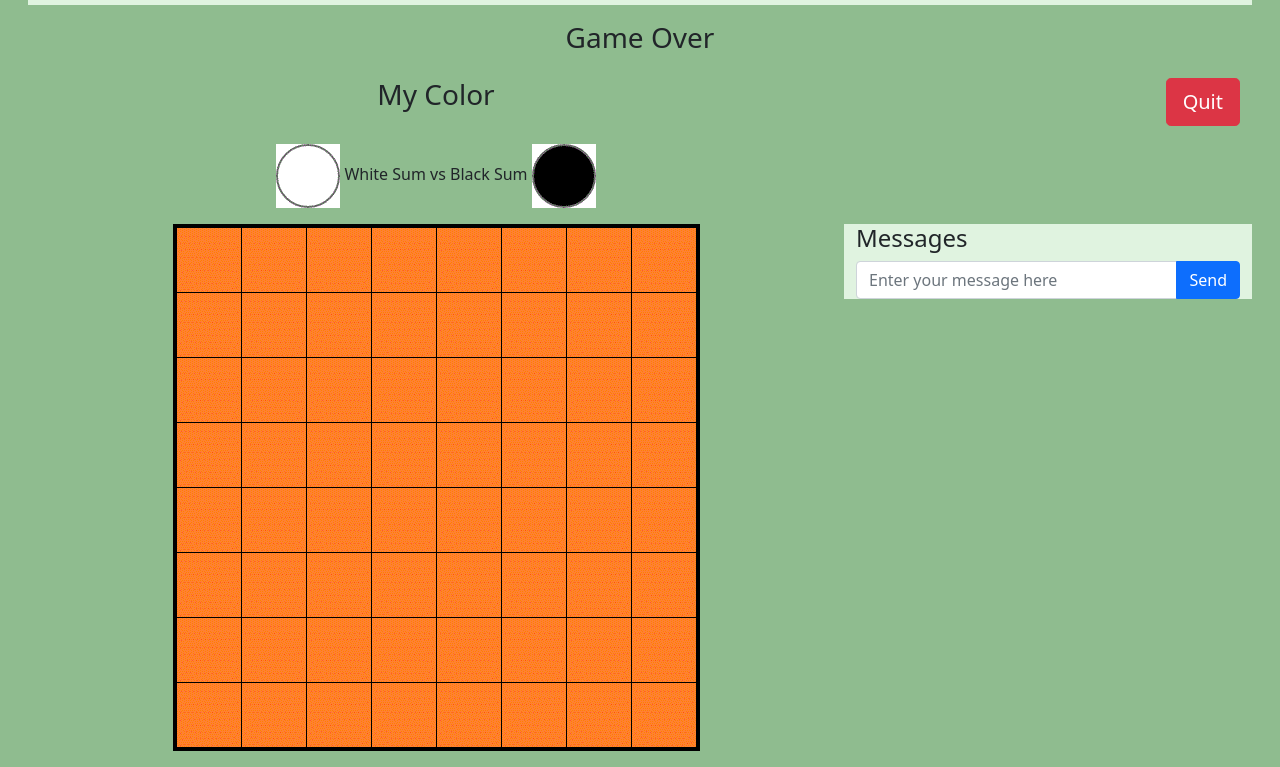
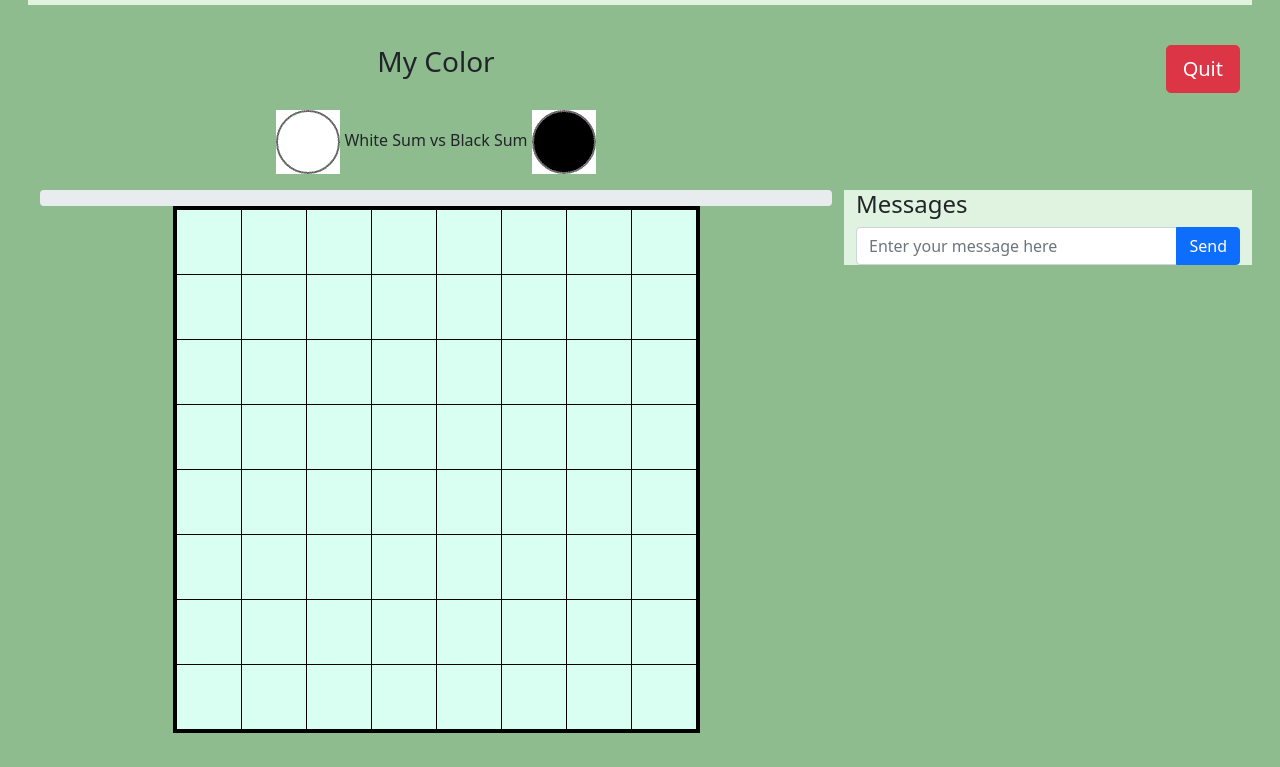
Before and after one commit to halisaurusRex/reversi-hali, a website: page public/game.html in a window 1280 px wide. Shown: the part 53-820 px from the top of the page. Drawn offline with nearby package versions, Linux system fonts and the light colour scheme; no server answers.

Commit message:
End Week 10

```diff
--- a/public/game.html
+++ b/public/game.html
@@ -19,7 +19,7 @@
 
       <div class="row m-3">
         <div class="col text-center">
-           <h3 id="game_over">Game Over</h3>
+           <h3 id="game_over"></h3>
         </div>
       </div>
       <div class="row m-3">
@@ -40,86 +40,90 @@
         <div clas="col">
           <div class="row align-items-start justify-content-center">
             <div class="col-md-8 table-responsive">
+              <div class="progress">
+                <div id="elapsed" class="progess-bar progress-bar-animated progress-bar-striped bg-success" role="progressbar" style="width:0%;" aria-valuenow="0" aria-valuemin="0" aria-valuemax="100">
+                </div>
+              </div>
               <table id="game-board" class="mx-auto w-auto">
                 <tr>
-                  <td id="0_0"><img class="img-fluid" src="assets/images/error.gif" alt="error" /></td>
-                  <td id="0_1"><img class="img-fluid" src="assets/images/error.gif" alt="error" /></td>
-                  <td id="0_2"><img class="img-fluid" src="assets/images/error.gif" alt="error" /></td>
-                  <td id="0_3"><img class="img-fluid" src="assets/images/error.gif" alt="error" /></td>
-                  <td id="0_4"><img class="img-fluid" src="assets/images/error.gif" alt="error" /></td>
-                  <td id="0_5"><img class="img-fluid" src="assets/images/error.gif" alt="error" /></td>
-                  <td id="0_6"><img class="img-fluid" src="assets/images/error.gif" alt="error" /></td>
-                  <td id="0_7"><img class="img-fluid" src="assets/images/error.gif" alt="error" /></td>
+                  <td id="0_0"><img class="img-fluid" src="assets/images/empty.gif" alt="empty" /></td>
+                  <td id="0_1"><img class="img-fluid" src="assets/images/empty.gif" alt="empty" /></td>
+                  <td id="0_2"><img class="img-fluid" src="assets/images/empty.gif" alt="empty" /></td>
+                  <td id="0_3"><img class="img-fluid" src="assets/images/empty.gif" alt="empty" /></td>
+                  <td id="0_4"><img class="img-fluid" src="assets/images/empty.gif" alt="empty" /></td>
+                  <td id="0_5"><img class="img-fluid" src="assets/images/empty.gif" alt="empty" /></td>
+                  <td id="0_6"><img class="img-fluid" src="assets/images/empty.gif" alt="empty" /></td>
+                  <td id="0_7"><img class="img-fluid" src="assets/images/empty.gif" alt="empty" /></td>
                 </tr>
                 <tr>
-                  <td id="1_0"><img class="img-fluid" src="assets/images/error.gif" alt="error" /></td>
-                  <td id="1_1"><img class="img-fluid" src="assets/images/error.gif" alt="error" /></td>
-                  <td id="1_2"><img class="img-fluid" src="assets/images/error.gif" alt="error" /></td>
-                  <td id="1_3"><img class="img-fluid" src="assets/images/error.gif" alt="error" /></td>
-                  <td id="1_4"><img class="img-fluid" src="assets/images/error.gif" alt="error" /></td>
-                  <td id="1_5"><img class="img-fluid" src="assets/images/error.gif" alt="error" /></td>
-                  <td id="1_6"><img class="img-fluid" src="assets/images/error.gif" alt="error" /></td>
-                  <td id="1_7"><img class="img-fluid" src="assets/images/error.gif" alt="error" /></td>
+                  <td id="1_0"><img class="img-fluid" src="assets/images/empty.gif" alt="empty" /></td>
+                  <td id="1_1"><img class="img-fluid" src="assets/images/empty.gif" alt="empty" /></td>
+                  <td id="1_2"><img class="img-fluid" src="assets/images/empty.gif" alt="empty" /></td>
+                  <td id="1_3"><img class="img-fluid" src="assets/images/empty.gif" alt="empty" /></td>
+                  <td id="1_4"><img class="img-fluid" src="assets/images/empty.gif" alt="empty" /></td>
+                  <td id="1_5"><img class="img-fluid" src="assets/images/empty.gif" alt="empty" /></td>
+                  <td id="1_6"><img class="img-fluid" src="assets/images/empty.gif" alt="empty" /></td>
+                  <td id="1_7"><img class="img-fluid" src="assets/images/empty.gif" alt="empty" /></td>
                 </tr>
                 <tr>
-                  <td id="2_0"><img class="img-fluid" src="assets/images/error.gif" alt="error" /></td>
-                  <td id="2_1"><img class="img-fluid" src="assets/images/error.gif" alt="error" /></td>
-                  <td id="2_2"><img class="img-fluid" src="assets/images/error.gif" alt="error" /></td>
-                  <td id="2_3"><img class="img-fluid" src="assets/images/error.gif" alt="error" /></td>
-                  <td id="2_4"><img class="img-fluid" src="assets/images/error.gif" alt="error" /></td>
-                  <td id="2_5"><img class="img-fluid" src="assets/images/error.gif" alt="error" /></td>
-                  <td id="2_6"><img class="img-fluid" src="assets/images/error.gif" alt="error" /></td>
-                  <td id="2_7"><img class="img-fluid" src="assets/images/error.gif" alt="error" /></td>
+                  <td id="2_0"><img class="img-fluid" src="assets/images/empty.gif" alt="empty" /></td>
+                  <td id="2_1"><img class="img-fluid" src="assets/images/empty.gif" alt="empty" /></td>
+                  <td id="2_2"><img class="img-fluid" src="assets/images/empty.gif" alt="empty" /></td>
+                  <td id="2_3"><img class="img-fluid" src="assets/images/empty.gif" alt="empty" /></td>
+                  <td id="2_4"><img class="img-fluid" src="assets/images/empty.gif" alt="empty" /></td>
+                  <td id="2_5"><img class="img-fluid" src="assets/images/empty.gif" alt="empty" /></td>
+                  <td id="2_6"><img class="img-fluid" src="assets/images/empty.gif" alt="empty" /></td>
+                  <td id="2_7"><img class="img-fluid" src="assets/images/empty.gif" alt="empty" /></td>
                 </tr>
                 <tr>
-                  <td id="3_0"><img class="img-fluid" src="assets/images/error.gif" alt="error" /></td>
-                  <td id="3_1"><img class="img-fluid" src="assets/images/error.gif" alt="error" /></td>
-                  <td id="3_2"><img class="img-fluid" src="assets/images/error.gif" alt="error" /></td>
-                  <td id="3_3"><img class="img-fluid" src="assets/images/error.gif" alt="error" /></td>
-                  <td id="3_4"><img class="img-fluid" src="assets/images/error.gif" alt="error" /></td>
-                  <td id="3_5"><img class="img-fluid" src="assets/images/error.gif" alt="error" /></td>
-                  <td id="3_6"><img class="img-fluid" src="assets/images/error.gif" alt="error" /></td>
-                  <td id="3_7"><img class="img-fluid" src="assets/images/error.gif" alt="error" /></td>
+                  <td id="3_0"><img class="img-fluid" src="assets/images/empty.gif" alt="empty" /></td>
+                  <td id="3_1"><img class="img-fluid" src="assets/images/empty.gif" alt="empty" /></td>
+                  <td id="3_2"><img class="img-fluid" src="assets/images/empty.gif" alt="empty" /></td>
+                  <td id="3_3"><img class="img-fluid" src="assets/images/empty.gif" alt="empty" /></td>
+                  <td id="3_4"><img class="img-fluid" src="assets/images/empty.gif" alt="empty" /></td>
+                  <td id="3_5"><img class="img-fluid" src="assets/images/empty.gif" alt="empty" /></td>
+                  <td id="3_6"><img class="img-fluid" src="assets/images/empty.gif" alt="empty" /></td>
+                  <td id="3_7"><img class="img-fluid" src="assets/images/empty.gif" alt="empty" /></td>
                 </tr>
                 <tr>
-                  <td id="4_0"><img class="img-fluid" src="assets/images/error.gif" alt="error" /></td>
-                  <td id="4_1"><img class="img-fluid" src="assets/images/error.gif" alt="error" /></td>
-                  <td id="4_2"><img class="img-fluid" src="assets/images/error.gif" alt="error" /></td>
-                  <td id="4_3"><img class="img-fluid" src="assets/images/error.gif" alt="error" /></td>
-                  <td id="4_4"><img class="img-fluid" src="assets/images/error.gif" alt="error" /></td>
-                  <td id="4_5"><img class="img-fluid" src="assets/images/error.gif" alt="error" /></td>
-                  <td id="4_6"><img class="img-fluid" src="assets/images/error.gif" alt="error" /></td>
-                  <td id="4_7"><img class="img-fluid" src="assets/images/error.gif" alt="error" /></td>
+                  <td id="4_0"><img class="img-fluid" src="assets/images/empty.gif" alt="empty" /></td>
+                  <td id="4_1"><img class="img-fluid" src="assets/images/empty.gif" alt="empty" /></td>
+                  <td id="4_2"><img class="img-fluid" src="assets/images/empty.gif" alt="empty" /></td>
+                  <td id="4_3"><img class="img-fluid" src="assets/images/empty.gif" alt="empty" /></td>
+                  <td id="4_4"><img class="img-fluid" src="assets/images/empty.gif" alt="empty" /></td>
+                  <td id="4_5"><img class="img-fluid" src="assets/images/empty.gif" alt="empty" /></td>
+                  <td id="4_6"><img class="img-fluid" src="assets/images/empty.gif" alt="empty" /></td>
+                  <td id="4_7"><img class="img-fluid" src="assets/images/empty.gif" alt="empty" /></td>
                 </tr>
                 <tr>
-                  <td id="5_0"><img class="img-fluid" src="assets/images/error.gif" alt="error" /></td>
-                  <td id="5_1"><img class="img-fluid" src="assets/images/error.gif" alt="error" /></td>
-                  <td id="5_2"><img class="img-fluid" src="assets/images/error.gif" alt="error" /></td>
-                  <td id="5_3"><img class="img-fluid" src="assets/images/error.gif" alt="error" /></td>
-                  <td id="5_4"><img class="img-fluid" src="assets/images/error.gif" alt="error" /></td>
-                  <td id="5_5"><img class="img-fluid" src="assets/images/error.gif" alt="error" /></td>
-                  <td id="5_6"><img class="img-fluid" src="assets/images/error.gif" alt="error" /></td>
-                  <td id="5_7"><img class="img-fluid" src="assets/images/error.gif" alt="error" /></td>
+                  <td id="5_0"><img class="img-fluid" src="assets/images/empty.gif" alt="empty" /></td>
+                  <td id="5_1"><img class="img-fluid" src="assets/images/empty.gif" alt="empty" /></td>
+                  <td id="5_2"><img class="img-fluid" src="assets/images/empty.gif" alt="empty" /></td>
+                  <td id="5_3"><img class="img-fluid" src="assets/images/empty.gif" alt="empty" /></td>
+                  <td id="5_4"><img class="img-fluid" src="assets/images/empty.gif" alt="empty" /></td>
+                  <td id="5_5"><img class="img-fluid" src="assets/images/empty.gif" alt="empty" /></td>
+                  <td id="5_6"><img class="img-fluid" src="assets/images/empty.gif" alt="empty" /></td>
+                  <td id="5_7"><img class="img-fluid" src="assets/images/empty.gif" alt="empty" /></td>
                 </tr>
                 <tr>
-                  <td id="6_0"><img class="img-fluid" src="assets/images/error.gif" alt="error" /></td>
-                  <td id="6_1"><img class="img-fluid" src="assets/images/error.gif" alt="error" /></td>
-                  <td id="6_2"><img class="img-fluid" src="assets/images/error.gif" alt="error" /></td>
-                  <td id="6_3"><img class="img-fluid" src="assets/images/error.gif" alt="error" /></td>
-                  <td id="6_4"><img class="img-fluid" src="assets/images/error.gif" alt="error" /></td>
-                  <td id="6_5"><img class="img-fluid" src="assets/images/error.gif" alt="error" /></td>
-                  <td id="6_6"><img class="img-fluid" src="assets/images/error.gif" alt="error" /></td>
-                  <td id="6_7"><img class="img-fluid" src="assets/images/error.gif" alt="error" /></td>
+                  <td id="6_0"><img class="img-fluid" src="assets/images/empty.gif" alt="empty" /></td>
+                  <td id="6_1"><img class="img-fluid" src="assets/images/empty.gif" alt="empty" /></td>
+                  <td id="6_2"><img class="img-fluid" src="assets/images/empty.gif" alt="empty" /></td>
+                  <td id="6_3"><img class="img-fluid" src="assets/images/empty.gif" alt="empty" /></td>
+                  <td id="6_4"><img class="img-fluid" src="assets/images/empty.gif" alt="empty" /></td>
+                  <td id="6_5"><img class="img-fluid" src="assets/images/empty.gif" alt="empty" /></td>
+                  <td id="6_6"><img class="img-fluid" src="assets/images/empty.gif" alt="empty" /></td>
+                  <td id="6_7"><img class="img-fluid" src="assets/images/empty.gif" alt="empty" /></td>
                 </tr>
                 <tr>
-                  <td id="7_0"><img class="img-fluid" src="assets/images/error.gif" alt="error" /></td>
-                  <td id="7_1"><img class="img-fluid" src="assets/images/error.gif" alt="error" /></td>
-                  <td id="7_2"><img class="img-fluid" src="assets/images/error.gif" alt="error" /></td>
-                  <td id="7_3"><img class="img-fluid" src="assets/images/error.gif" alt="error" /></td>
-                  <td id="7_4"><img class="img-fluid" src="assets/images/error.gif" alt="error" /></td>
-                  <td id="7_5"><img class="img-fluid" src="assets/images/error.gif" alt="error" /></td>
-                  <td id="7_6"><img class="img-fluid" src="assets/images/error.gif" alt="error" /></td>
-                  <td id="7_7"><img class="img-fluid" src="assets/images/error.gif" alt="error" /></td>
+                  <td id="7_0"><img class="img-fluid" src="assets/images/empty.gif" alt="empty" /></td>
+                  <td id="7_1"><img class="img-fluid" src="assets/images/empty.gif" alt="empty" /></td>
+                  <td id="7_2"><img class="img-fluid" src="assets/images/empty.gif" alt="empty" /></td>
+                  <td id="7_3"><img class="img-fluid" src="assets/images/empty.gif" alt="empty" /></td>
+                  <td id="7_4"><img class="img-fluid" src="assets/images/empty.gif" alt="empty" /></td>
+                  <td id="7_5"><img class="img-fluid" src="assets/images/empty.gif" alt="empty" /></td>
+                  <td id="7_6"><img class="img-fluid" src="assets/images/empty.gif" alt="empty" /></td>
+                  <td id="7_7"><img class="img-fluid" src="assets/images/empty.gif" alt="empty" /></td>
                 </tr>
 
               </table>
```
Also changed, not shown: public/assets/js/main.js (+66 -15 lines), server.js (+186 -6 lines).
